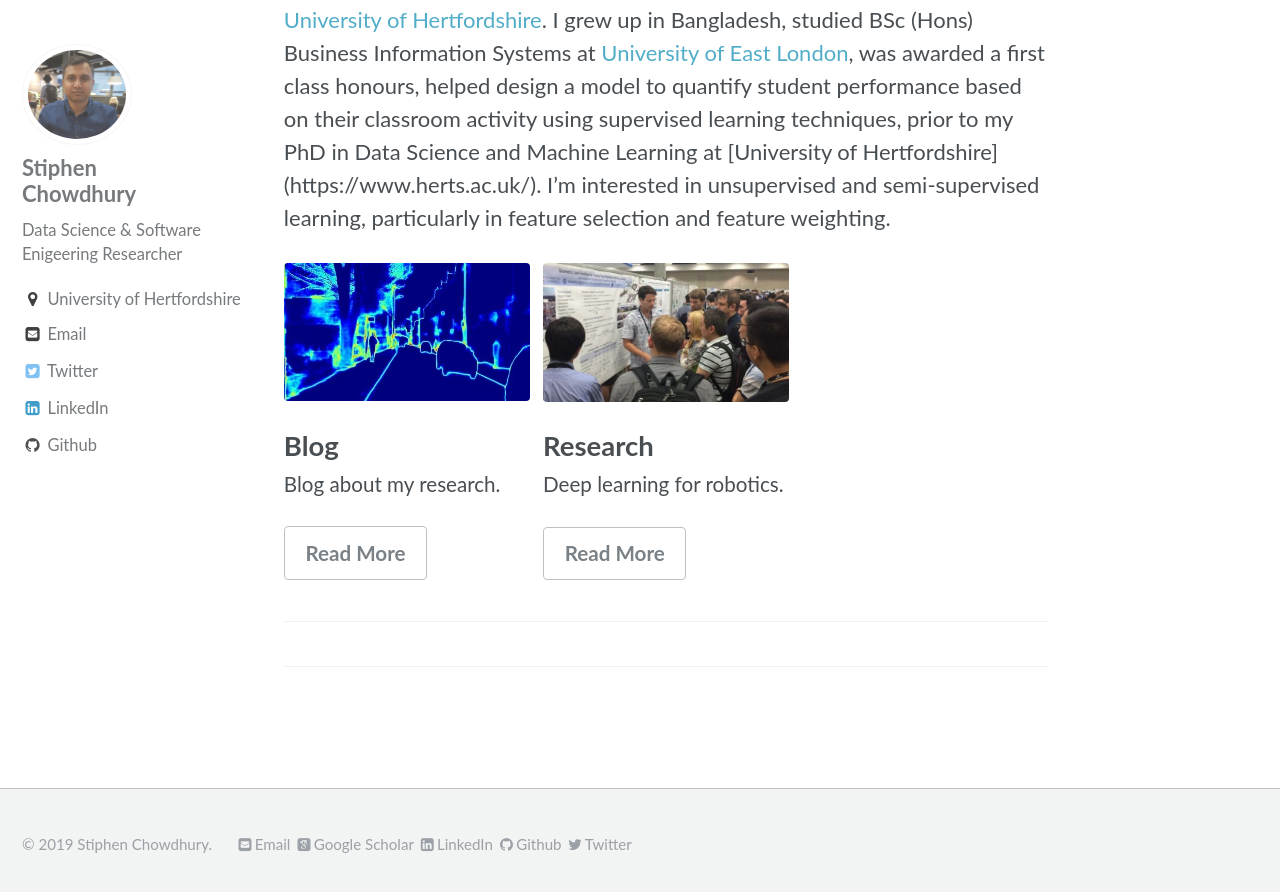
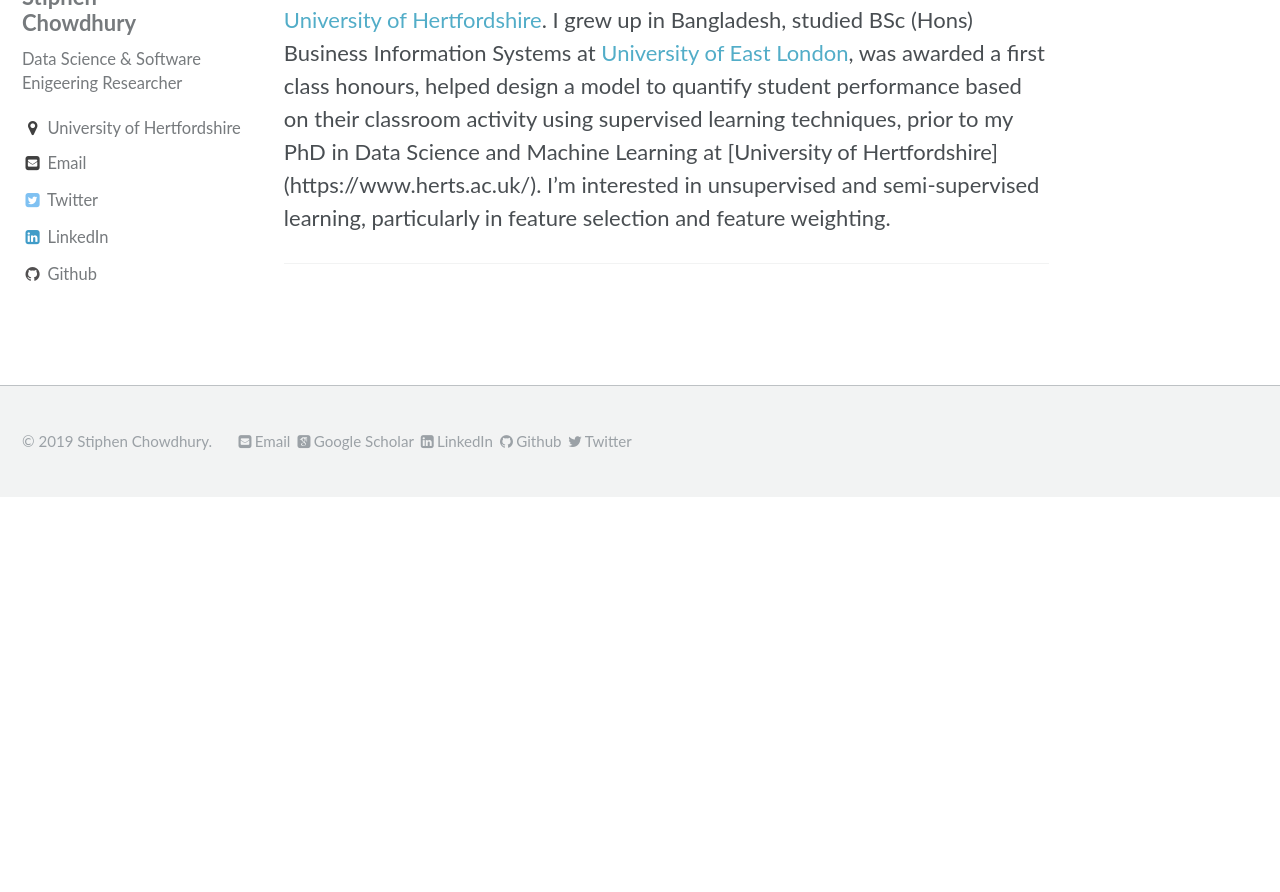
Before and after one commit to stiphenc/stiphenc.github.io, a Jekyll site: the page built from _pages/home.md, in a window 1280 px wide and 900 px high, scrolled down 1018 px. Shown: the top 892 px of the window. Built offline with Jekyll 4.4.1, drawn with Linux system fonts in a browser that asks for light colours; some web fonts are replaced; after the commit the page ends 1515 px from its top, so only the background shows below that.

Commit message:
home update

```diff
--- a/_pages/home.md
+++ b/_pages/home.md
@@ -32,8 +32,4 @@
 
 I am a VL at [University of Hertfordshire] (https://www.herts.ac.uk/), in addition to holding a masters degree in Software Engineering with distinction from [University of Hertfordshire](https://www.herts.ac.uk/). I grew up in Bangladesh, studied BSc (Hons) Business Information Systems at [University of East London](https://www.uel.ac.uk/), was awarded a first class honours, helped design a model to quantify student performance based on their classroom activity using supervised learning techniques, prior to my PhD in Data Science and Machine Learning at [University of Hertfordshire] (https://www.herts.ac.uk/). I'm interested in unsupervised and semi-supervised learning, particularly in feature selection and feature weighting.
 
-<div id='featured'></div>
-
-{% include feature_row %}
-
 ---
```
